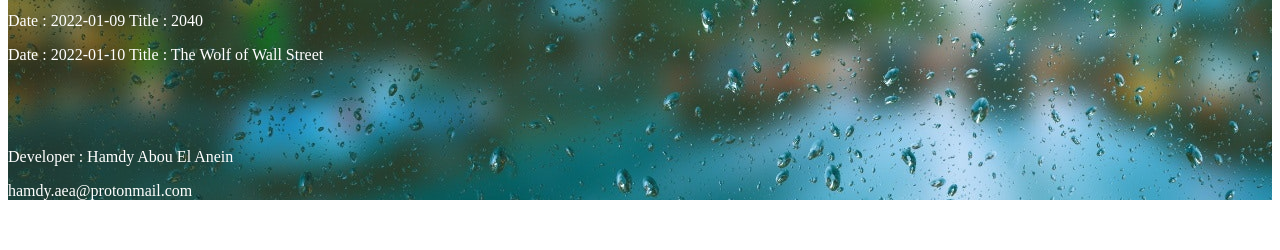
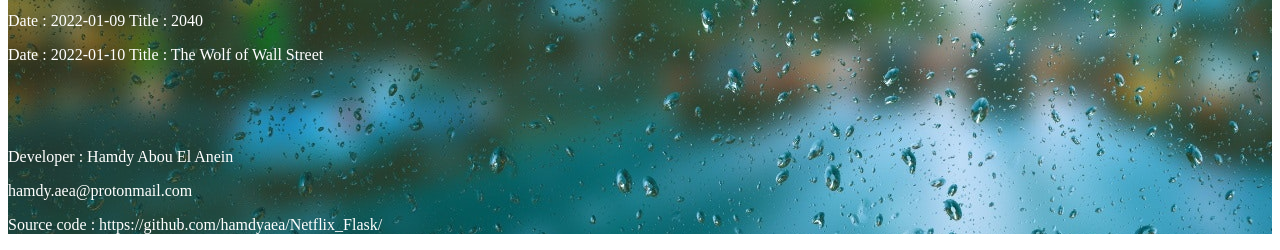
Before and after one commit to hamdyaea/Netflix_Flask, a Flask app: page / in a window 1280 px wide. Shown: the part 608-858 px from the top of the page. Before the commit the page ends 808 px from the top, so only its background shows below. Run offline with Flask 2, Linux system fonts and the light colour scheme.

Commit message:
add a README and add source to index.html

```diff
--- a/templates/index.html
+++ b/templates/index.html
@@ -12,3 +12,4 @@
 <p>&nbsp;</p>
 <p><span style="color: white;">Developer : Hamdy Abou El Anein</span></p>
 <p><span style="color: white;">hamdy.aea@protonmail.com</span></p>
+<p><span style="color: white;">Source code : https://github.com/hamdyaea/Netflix_Flask/</span></p>
```
Also changed, not shown: README.md (added).
